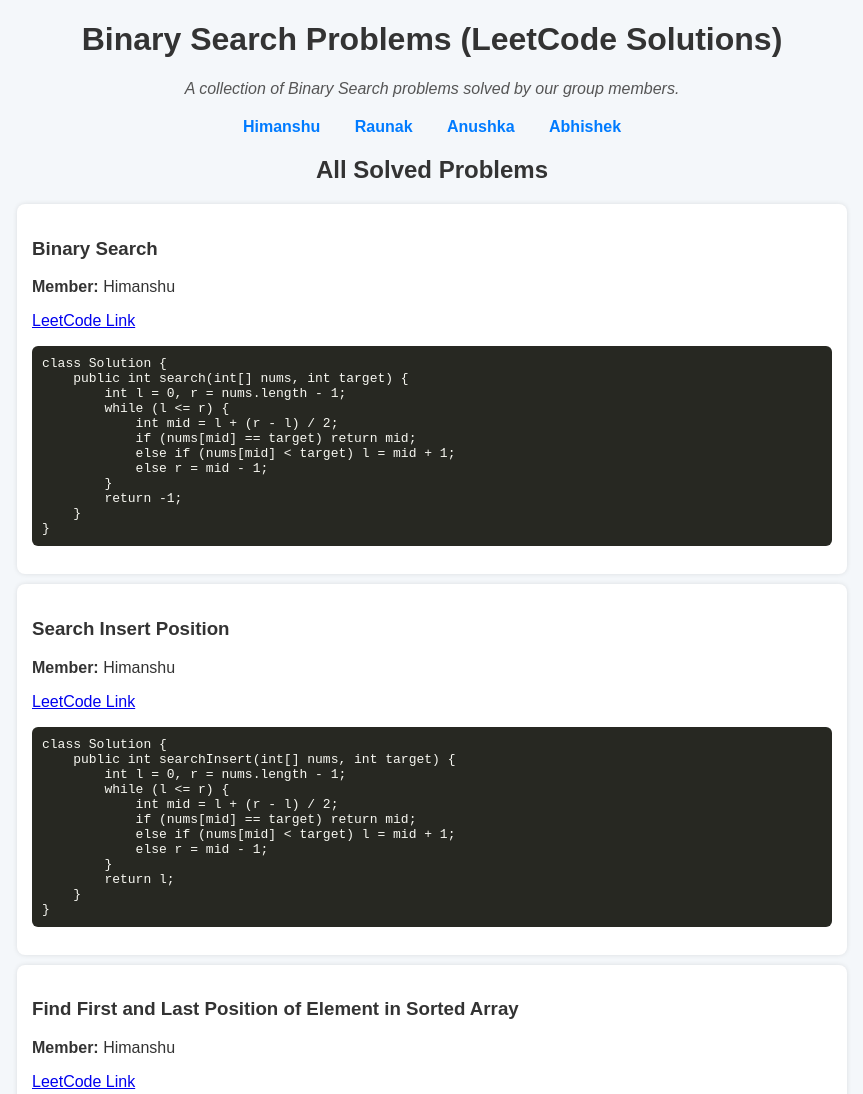
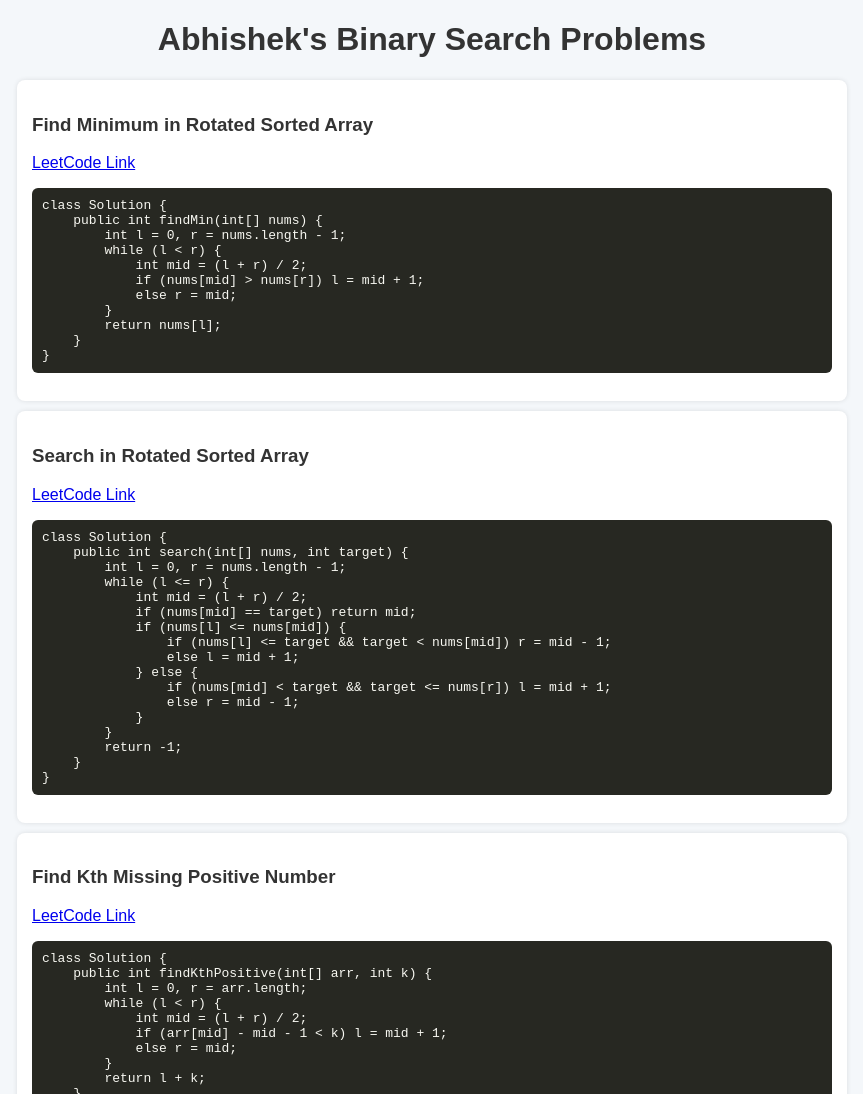
Before and after one commit to Abhishek123691/collage_project-, a plain HTML site: page abhishek.html in a window 1280 px wide. Shown: the top 1094 px of the page, without its empty margins (208-1071 px from the left). Drawn offline with Linux system fonts and the light colour scheme.

Commit message:
Update abhishek.html

```diff
--- a/abhishek.html
+++ b/abhishek.html
@@ -2,23 +2,17 @@
 <html lang="en">
 <head>
   <meta charset="UTF-8">
-  <title>Binary Search Problems - Group Project</title>
+  <title>Abhishek's Solved Problems</title>
   <link rel="stylesheet" href="style.css">
 </head>
 <body>
-  <h1>Binary Search Problems (LeetCode Solutions)</h1>
-  <p class="desc">A collection of Binary Search problems solved by our group members.</p>
+  <h1>Abhishek's Binary Search Problems</h1>
+  <div id="memberProblems"></div>
+  <a href="index.html" class="back">← Back to Home</a>
 
-  <div class="links">
-    <a href="himanshu.html">Himanshu</a>
-    <a href="raunak.html">Raunak</a>
-    <a href="anushka.html">Anushka</a>
-    <a href="abhishek.html">Abhishek</a>
-  </div>
-
-  <h2>All Solved Problems</h2>
-  <div id="allProblems"></div>
-
+  <script>
+    const memberName = "Abhishek";
+  </script>
   <script src="script.js"></script>
 </body>
 </html>
```
